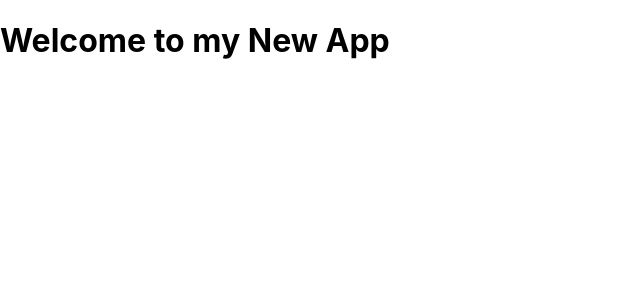
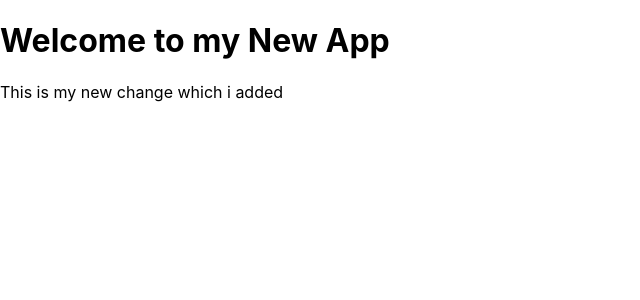
Before and after one commit to SherazLiaqat/myThesis, a React (Create React App) app: page / in a window 1280 px wide. Shown: the top 300 px of the page, without its empty margins (0-640 px from the left). Built offline with nearby package versions, Linux system fonts and the light colour scheme.

Commit message:
p tag added

```diff
--- a/src/App.js
+++ b/src/App.js
@@ -5,6 +5,7 @@ function App() {
   return (
     <>
      <h1>Welcome to my New App</h1>
+     <p>This is my new change which i added</p>
     </>
   );
 }
```
